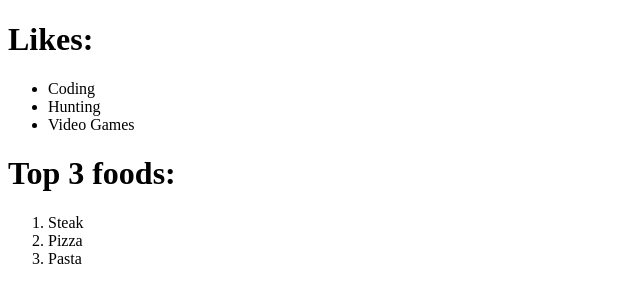
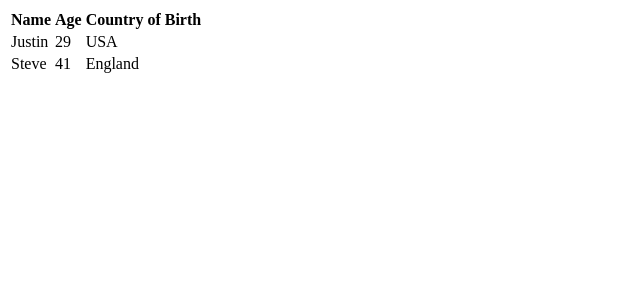
Before and after one commit to jmeyer431/Zenva_Learning, a plain HTML site: page HTML Course/MyWebPage.html in a window 1280 px wide. Shown: the whole page, without its empty margins (0-640 px from the left). Drawn offline with Linux system fonts and the light colour scheme.

Commit message:
Lesson 14 'Tables'

```diff
--- a/HTML Course/MyWebPage.html
+++ b/HTML Course/MyWebPage.html
@@ -1,17 +1,22 @@
 <!DOCTYPE html>
 <html>
     <body>
-        <h1>Likes:</h1>
-        <ul>
-            <li>Coding</li>
-            <li>Hunting</li>
-            <li>Video Games</li>
-        </ul>
-        <h1>Top 3 foods:</h1>
-        <ol>
-            <li>Steak</li>
-            <li>Pizza</li>
-            <li>Pasta</li>
-        </ol>
+        <table>
+            <tr>
+                <th>Name</th>
+                <th>Age</th>
+                <th>Country of Birth</th>
+            </tr>
+            <tr>
+                <td>Justin</td>
+                <td>29</td>
+                <td>USA</td>
+            </tr>
+            <tr>
+                <td>Steve</td>
+                <td>41</td>
+                <td>England</td>
+            </tr>
+        </table>
     </body>
 </html>
```
